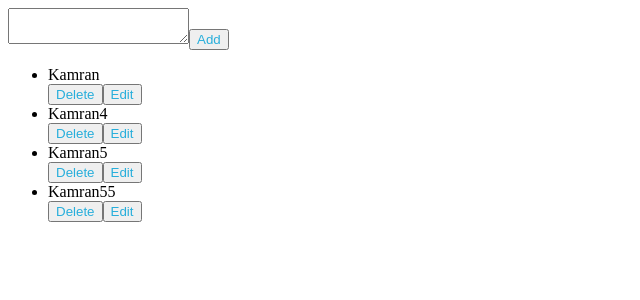
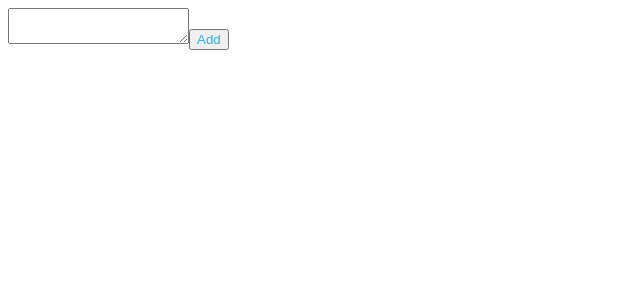
Before and after one commit to kamran000777/Lifting-The-State-Up-Class-based--components-Lifecycle-Methods-In-Action-Class-...---Post-Class---, a React app: page / in a window 1280 px wide. Shown: the top 300 px of the page, without its empty margins (0-640 px from the left). Built offline with nearby package versions, Linux system fonts and the light colour scheme.

Commit message:
Update GlobalContext.js

```diff
--- a/src/components/GlobalContext.js
+++ b/src/components/GlobalContext.js
@@ -3,12 +3,7 @@ import React, { useReducer } from "react";
 export const GlobalContext = React.createContext();
 
 const initialState = {
-  lists: [
-    { id: 455, text: "Kamran" },
-    { id: 4575, text: "Kamran4" },
-    { id: 4875, text: "Kamran5" },
-    { id: 4545, text: "Kamran55" }
-  ]
+  lists: []
 };
 
 const reducer = (state, action) => {
```
